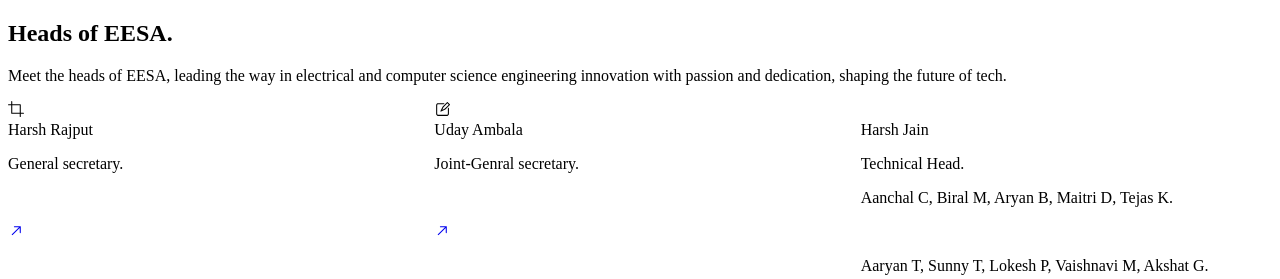
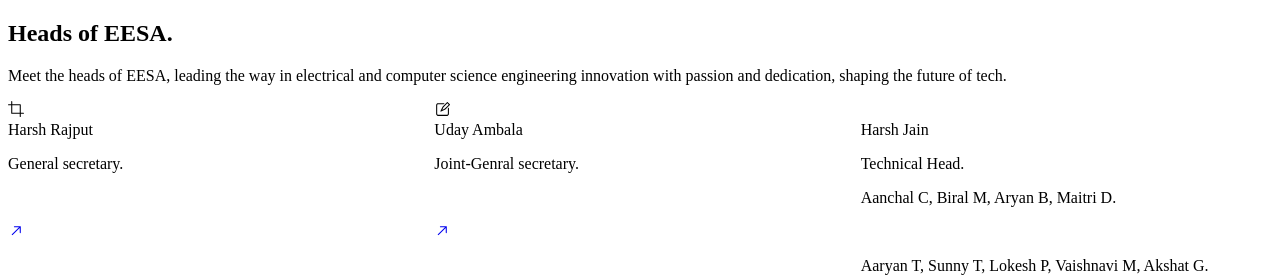
Before and after one commit to Harry-jain/hkt24, a Next.js app: page /team in a window 1280 px wide. Shown: the top 279 px of the page. Built offline with nearby package versions, Linux system fonts and the light colour scheme; some icons are missing.

Commit message:
Update ServiceSlider.js

```diff
--- a/components/ServiceSlider.js
+++ b/components/ServiceSlider.js
@@ -36,7 +36,7 @@
     core: "Core & extendee",
     description: "Technical Head.",
     link: "https://www.instagram.com/jain.harry/",
-    c_member: "Aanchal C, Biral M, Aryan B, Maitri D, Tejas K.",
+    c_member: "Aanchal C, Biral M, Aryan B, Maitri D.",
     e_member: "Aaryan T, Sunny T, Lokesh P, Vaishnavi M, Akshat G.",
   },
   {
```
